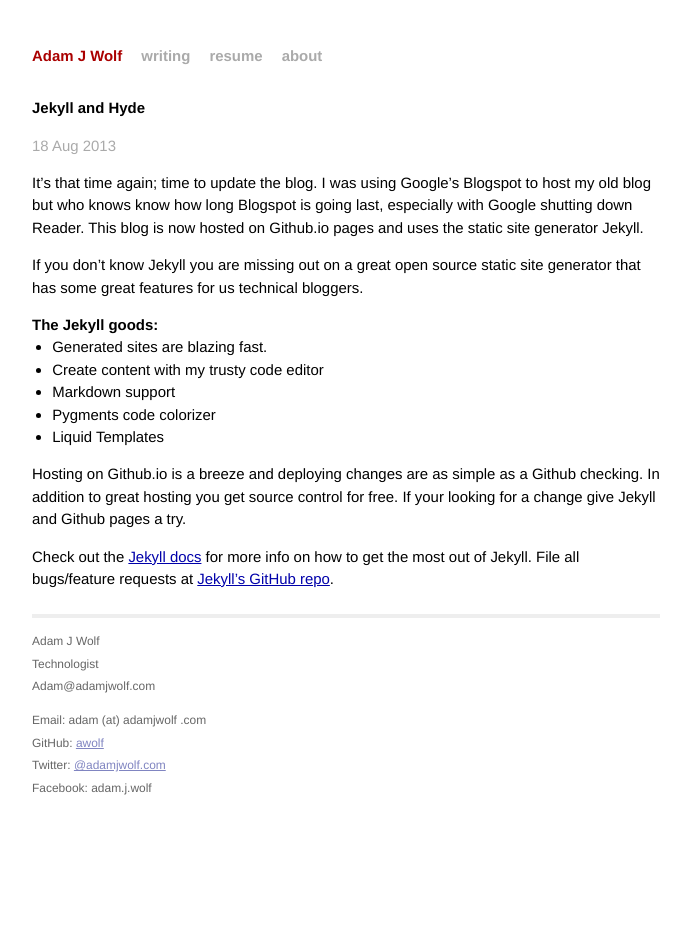
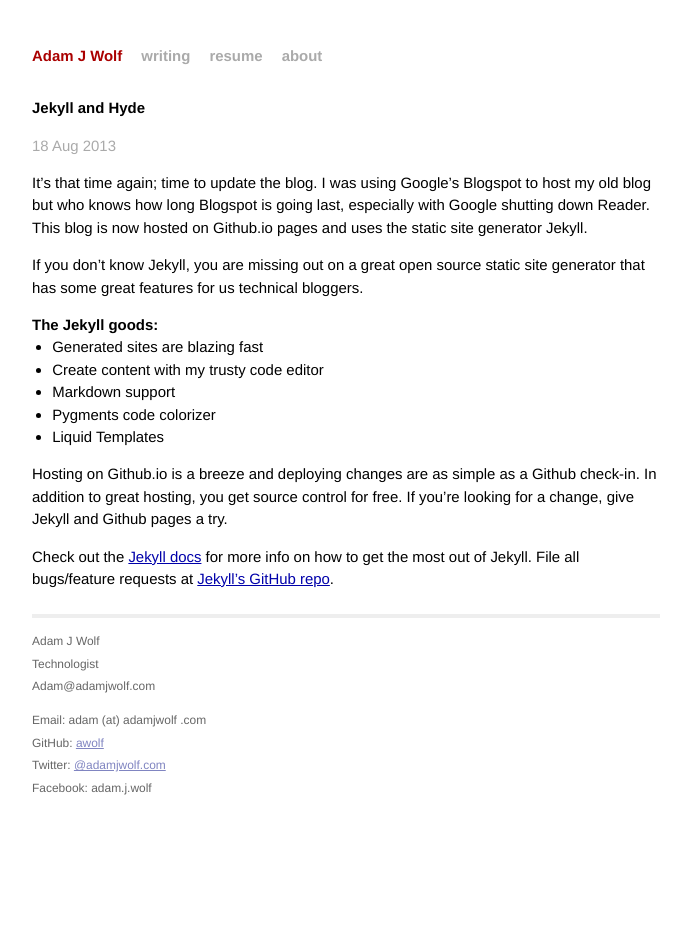
Before and after one commit to awolf/awolf.github.io, a Jekyll site: the page built from _posts/2013-08-18-jekyll-and-hyde.markdown, in a window 1280 px wide. Shown: the whole page, without its empty margins (294-985 px from the left). Built offline with Jekyll 4.4.1, drawn with Linux system fonts in a browser that asks for light colours; Markdown is read by kramdown in place of the engine named in the settings.

Commit message:
Edit blog post

```diff
--- a/_posts/2013-08-18-jekyll-and-hyde.markdown
+++ b/_posts/2013-08-18-jekyll-and-hyde.markdown
@@ -2,21 +2,21 @@
 layout: post
 title:  "Jekyll and Hyde"
 date:   2013-08-18 13:52:38
-categories: jekyll
+categories: blog
 ---
 
-It's that time again; time to update the blog. I was using Google's Blogspot to host my old blog but who knows know how long Blogspot is going last, especially with Google shutting down Reader. This blog is now hosted on Github.io pages and uses the static site generator Jekyll.
+It's that time again; time to update the blog. I was using Google's Blogspot to host my old blog but who knows how long Blogspot is going last, especially with Google shutting down Reader. This blog is now hosted on Github.io pages and uses the static site generator Jekyll.
 
-If you don't know Jekyll you are missing out on a great open source static site generator that has some great features for us technical bloggers.
+If you don't know Jekyll, you are missing out on a great open source static site generator that has some great features for us technical bloggers.
 
 ##The Jekyll goods:
-* Generated sites are blazing fast.
+* Generated sites are blazing fast
 * Create content with my trusty code editor
 * Markdown support
 * Pygments code colorizer
 * Liquid Templates
 
-Hosting on Github.io is a breeze and deploying changes are as simple as a Github checking. In addition to great hosting you get source control for free. If your looking for a change give Jekyll and Github pages a try.
+Hosting on Github.io is a breeze and deploying changes are as simple as a Github check-in. In addition to great hosting, you get source control for free. If you're looking for a change, give Jekyll and Github pages a try.
 
 Check out the [Jekyll docs][jekyll] for more info on how to get the most out of Jekyll. File all bugs/feature requests at [Jekyll's GitHub repo][jekyll-gh].
 
```
